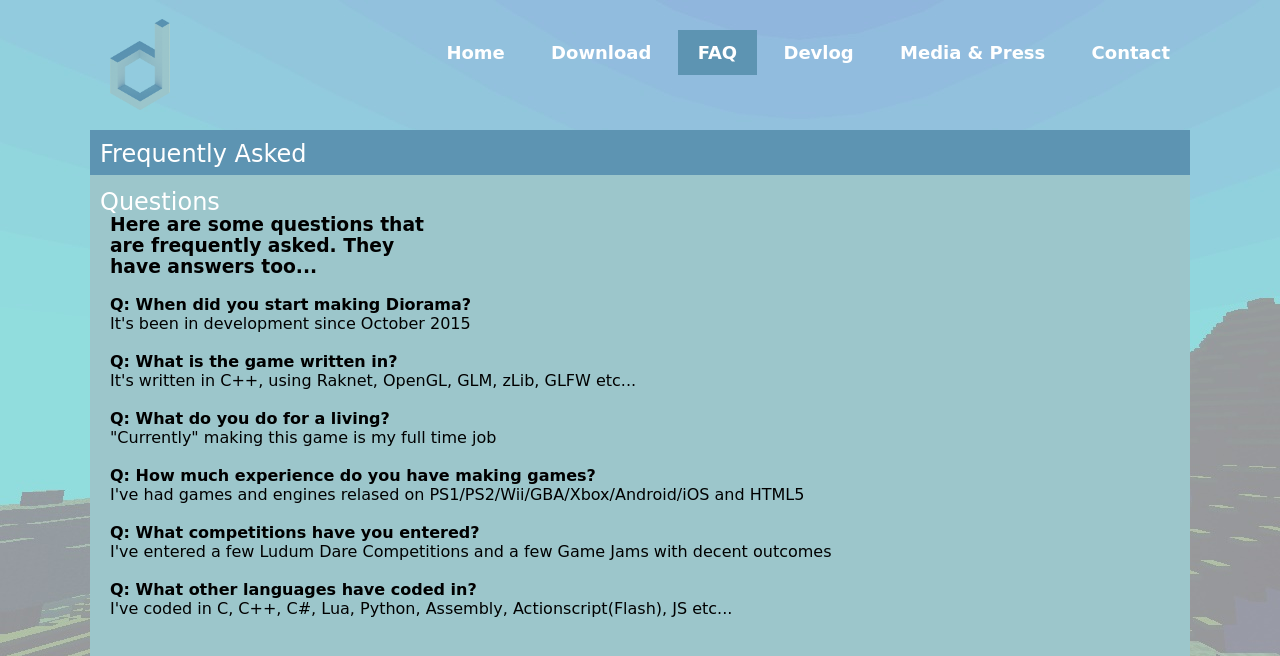
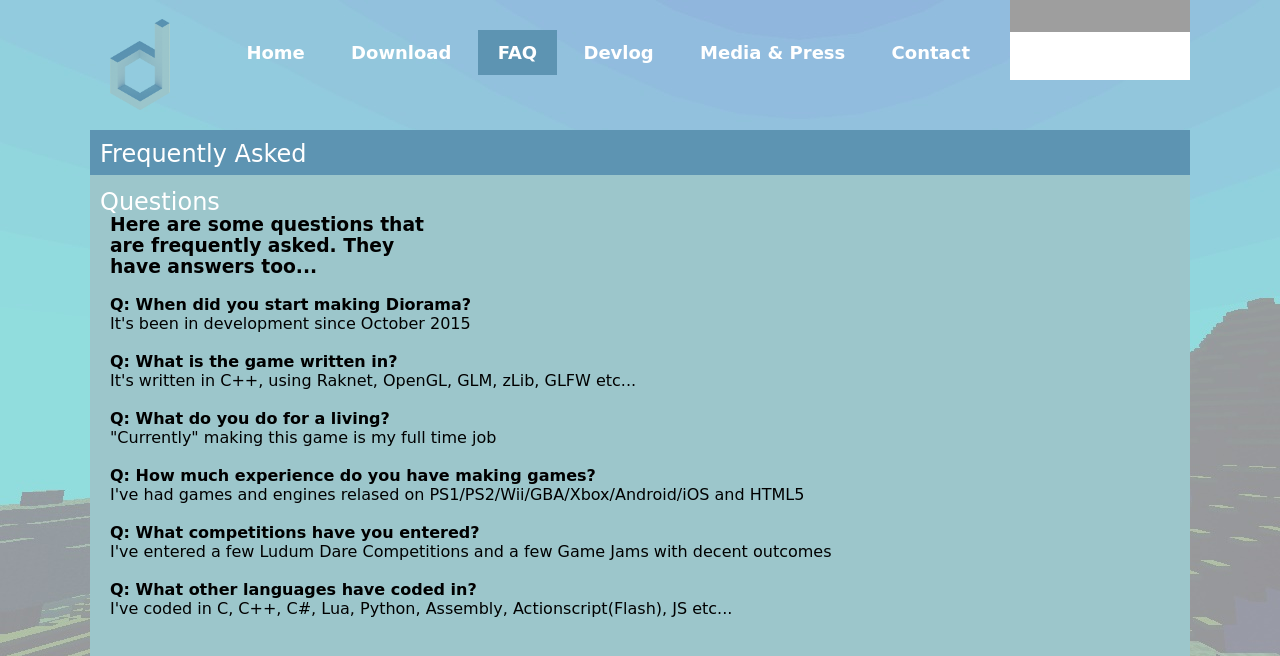
Before and after one commit to robertswan/diorama-www, a PHP site: page /faq.php in a window 1280 px wide. Shown: the top 656 px of the page. Run offline with PHP 8.4, Linux system fonts and the light colour scheme; some web fonts are replaced; grey boxes are pictures that could not be loaded.

Commit message:
QUICK FIX - Navigation CSS to allow the Twitch Status to show

```diff
--- a/css/master.css
+++ b/css/master.css
@@ -96,6 +96,7 @@ html, body {
 #nav-wrap {
   position: relative;
   top: -100px;
+  right: 200px;
 
   float: right;
 
```
